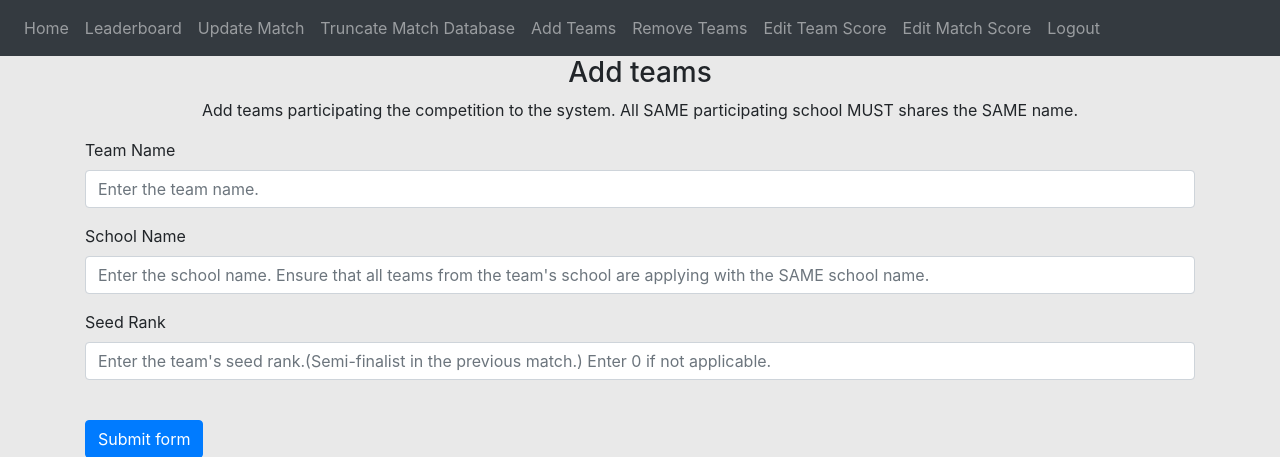
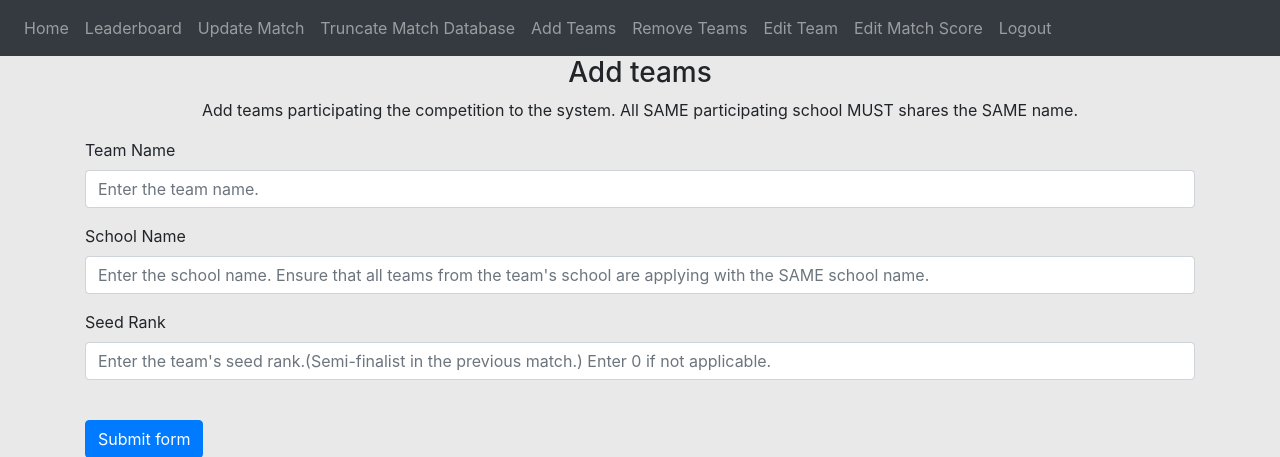
Before and after one commit to Lynn-000/EliminationSys, a Flask app: page /at in a window 1280 px wide. Shown: the top 457 px of the page. Run offline with Flask 3, Linux system fonts and the light colour scheme; the visitor is signed in with stand-in values (Sample User, id 1); some libraries are stand-ins or nearby versions.

Commit message:
Fixed index.html

```diff
--- a/website/templates/index.html
+++ b/website/templates/index.html
@@ -36,7 +36,7 @@
           <a class = "nav-item nav-link" id = "truncate" href = "/truncate">Truncate Match Database</a>
           <a class = "nav-item nav-link" id = "Addteams" href = "/at">Add Teams</a>
           <a class = "nav-item nav-link" id = "Removeteams" href = "/rt">Remove Teams</a>
-          <a class = "nav-item nav-link" id = "Editteams" href = "/et">Edit Team Score</a>
+          <a class = "nav-item nav-link" id = "Editteams" href = "/et">Edit Team</a>
           <a class = "nav-item nav-link" id = "matchupdate" href = "/mts">Edit Match Score</a>
           <a class="nav-item nav-link" id = "logout" href="/logout">Logout</a>
           {% else %}
```
